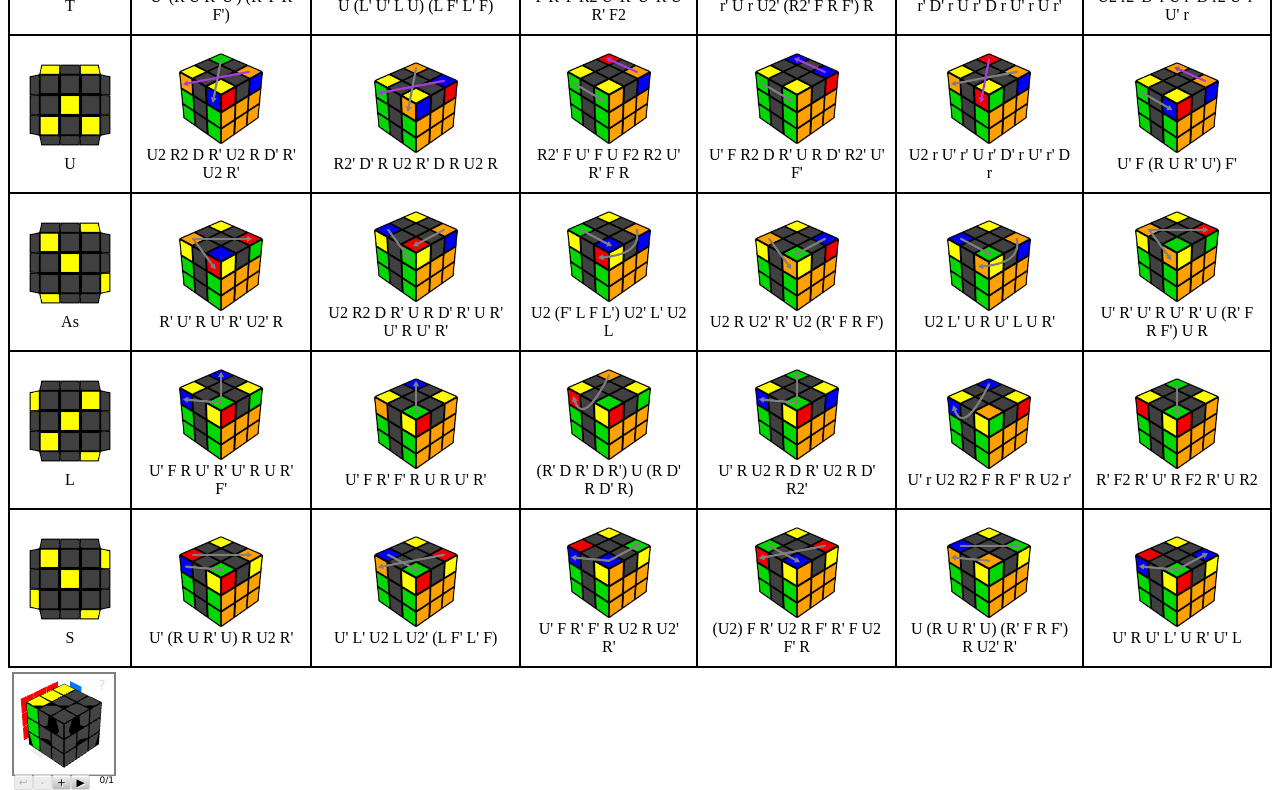
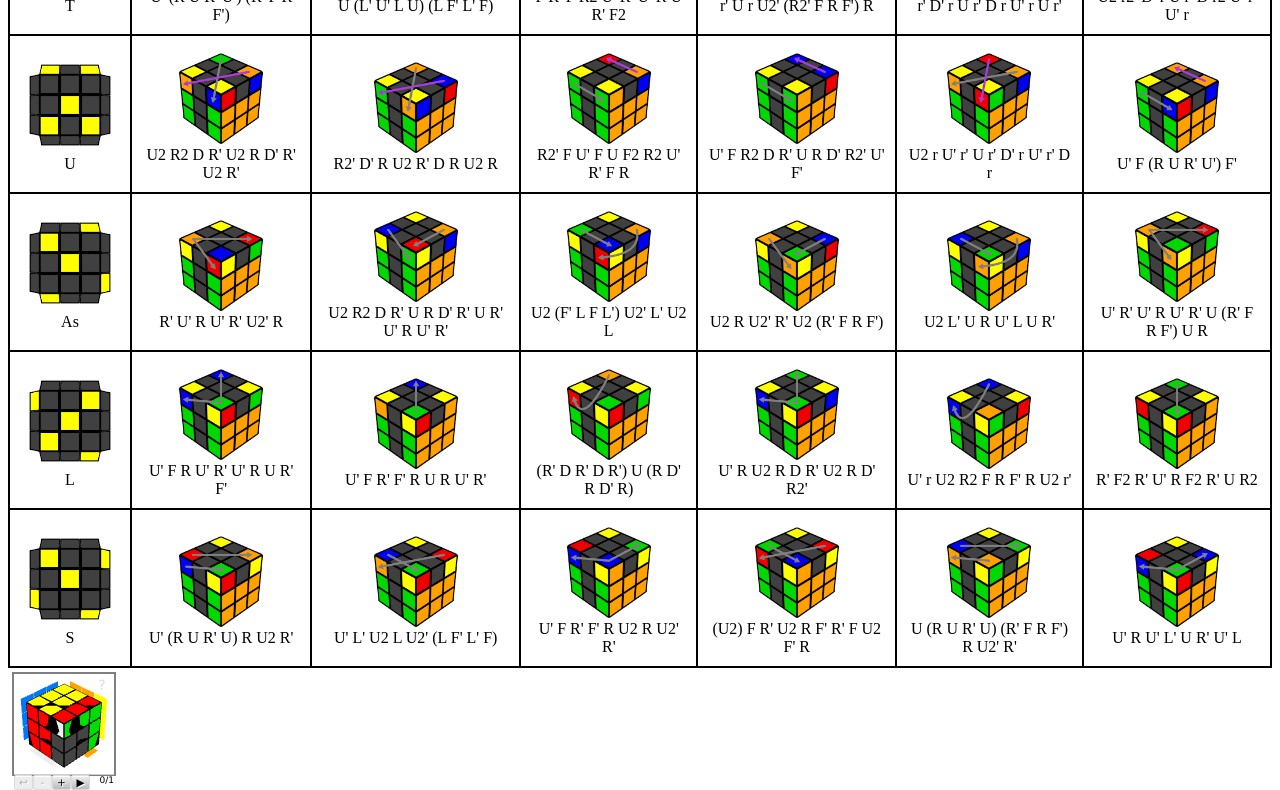
Before and after one commit to rouxteamvn/roux, a plain HTML site: page index.html in a window 1280 px wide. Shown: the part 675-1465 px from the top of the page. Drawn offline with nearby package versions, Linux system fonts and the light colour scheme.

Commit message:
Update index.html

```diff
--- a/index.html
+++ b/index.html
@@ -199,5 +199,5 @@ img.resize{
 </script>
 <script src="Roofpig/roofpig_and_three.min.js">
 </script>
-<div class=roofpig data-config="alg=R'|solved=L-|colors=F:g B:b U:y D:w R:o L:r">
+<div class=roofpig data-config="alg=R'|solved=U*F-|colors=F:r B:o U:y D:w R:g L:b"|flags=showalg|flags=canvas>
 </div>
```
